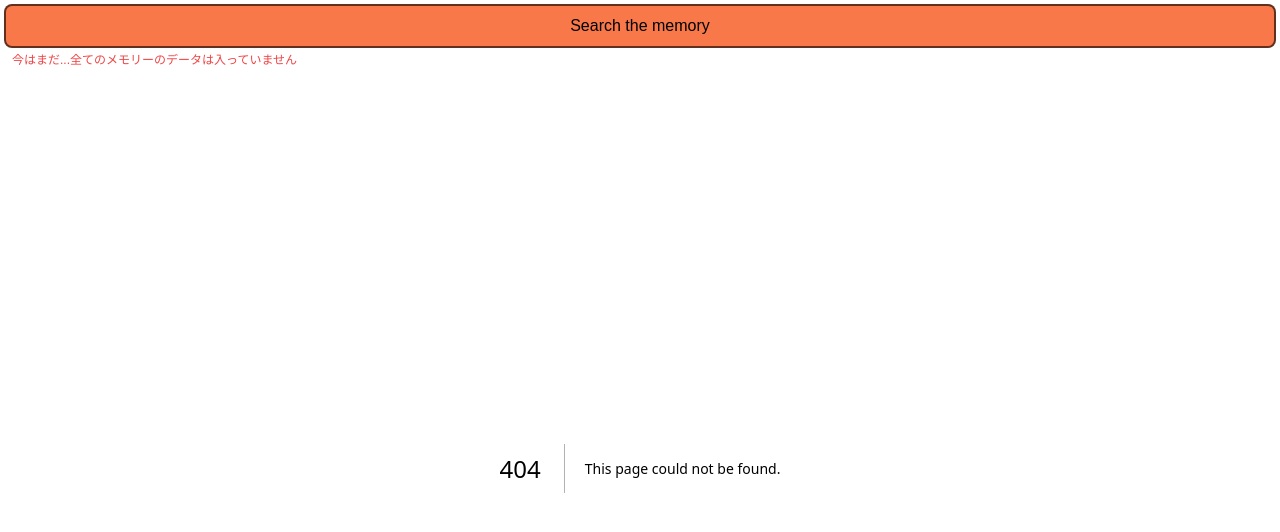
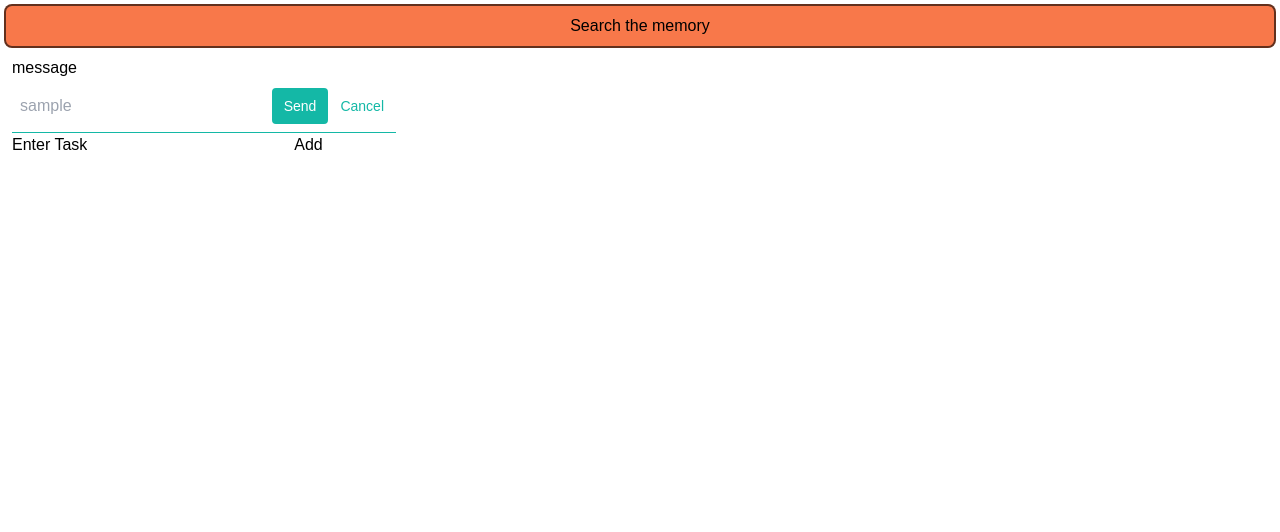
Before and after one commit to doz13189/search-the-hero, a Next.js app: page /message in a window 1280 px wide. Before the commit this address had no page. Shown: the top 532 px of the page. Built offline with nearby package versions, Linux system fonts and the light colour scheme; a web font is replaced by a local one.

Commit message:
chore: fix

```diff
--- /dev/null
+++ b/app/_data/message/object.json
@@ -0,0 +1 @@
+"hello"
--- /dev/null
+++ b/app/_lib/handler/message.ts
@@ -0,0 +1,22 @@
+export const writeMessage = async (message: string) => {
+	const response = await fetch(`${process.env.API_URL}/api/message`, {
+		method: "POST",
+		headers: {
+			"Content-Type": "application/json",
+		},
+		next: { revalidate: 10 },
+		body: JSON.stringify({ message }),
+	});
+
+	// if (response.ok) {
+	// 	const data = await response.json();
+	// 	const result = MemoriesSchema.safeParse(data);
+	// 	if (result.success) {
+	// 		return result.data;
+	// 	}
+
+	// 	throw new Error("Invalid response data");
+	// }
+	// console.error(response);
+	// throw new Error(`HTTP error ${response.status}`);
+};
--- /dev/null
+++ b/app/api/message/route.ts
@@ -0,0 +1,27 @@
+import path from "path";
+import { writeFile } from "fs/promises";
+import { NextRequest, NextResponse } from "next/server";
+
+export async function POST(request: NextRequest) {
+	try {
+		const requestBody = await request.json();
+		const filePath = path.join(
+			process.cwd(),
+			"app/_data/message",
+			"object.json",
+		);
+
+		await writeFile(filePath, JSON.stringify(requestBody));
+
+		return NextResponse.json(
+			{ message: "Message written successfully" },
+			{ status: 200 },
+		);
+	} catch (error) {
+		console.error(error);
+		return NextResponse.json(
+			{ message: "Internal Server Error" },
+			{ status: 200 },
+		);
+	}
+}
--- a/app/layout.tsx
+++ b/app/layout.tsx
@@ -35,17 +35,6 @@ export default function RootLayout({
 					>
 						<span>Search the memory</span>
 					</div>
-					<div
-						className="
-						mx-1
-						px-2
-						"
-					>
-						<p className="text-red-500 text-xs">
-							今はまだ...全てのメモリーのデータは入っていません
-						</p>
-					</div>
-
 					{children}
 				</div>
 			</body>
--- /dev/null
+++ b/app/message/_components/send-button.tsx
@@ -0,0 +1,22 @@
+"use client";
+
+import { useRouter } from "next/navigation";
+import { FC } from "react";
+
+export const SendButton: FC<{ handleOnClick: () => void }> = ({
+	handleOnClick,
+}) => {
+	const router = useRouter();
+	return (
+		<button
+			className="flex-shrink-0 bg-teal-500 hover:bg-teal-700 border-teal-500 hover:border-teal-700 text-sm border-4 text-white py-1 px-2 rounded"
+			type="button"
+			onClick={() => {
+				handleOnClick();
+				router.push("/message");
+			}}
+		>
+			Send
+		</button>
+	);
+};
--- /dev/null
+++ b/app/message/_components/send-by-api.tsx
@@ -0,0 +1,30 @@
+"use server";
+
+import { writeMessage } from "@/app/_lib/handler/message";
+import { SendButton } from "./send-button";
+
+export const handleOnClick = () => {
+	writeMessage("Hello, World!");
+};
+
+export const SendByApi = () => {
+	return (
+		<form className="w-full max-w-sm">
+			<div className="flex items-center border-b border-teal-500 py-2">
+				<input
+					className="appearance-none bg-transparent border-none w-full text-gray-700 mr-3 py-1 px-2 leading-tight focus:outline-none"
+					type="text"
+					placeholder="sample"
+					aria-label="Full name"
+				/>
+				<SendButton handleOnClick={handleOnClick} />
+				<button
+					className="flex-shrink-0 border-transparent border-4 text-teal-500 hover:text-teal-800 text-sm py-1 px-2 rounded"
+					type="button"
+				>
+					Cancel
+				</button>
+			</div>
+		</form>
+	);
+};
--- /dev/null
+++ b/app/message/_components/send-by-server-actions.tsx
@@ -0,0 +1,26 @@
+"use client";
+
+import { writeMessage } from "../actions";
+import { useFormState } from "react-dom";
+
+const initialState = {
+	message: "",
+};
+
+
+export const SendByServerActions = () => {
+	const [state, formAction] = useFormState(writeMessage, initialState);
+
+	return (
+		<form action={formAction}>
+			<label htmlFor="message">Enter Task</label>
+			<input type="text" id="message" name="message" required />
+			<button type="submit" >
+				Add
+			</button>
+			<p aria-live="polite" className="sr-only" role="status">
+				{state?.message}
+			</p>
+		</form>
+	);
+};
--- /dev/null
+++ b/app/message/actions.ts
@@ -0,0 +1,21 @@
+"use server";
+import path from "path";
+import { writeFile } from "fs/promises";
+
+export async function writeMessage(
+    prevState: {
+        message: string;
+      },
+      formData: FormData,
+  ) {
+    console.log("message", formData.get("message"))
+    const filePath = path.join(
+        process.cwd(),
+        "app/_data/message",
+        "object.json",
+    );
+
+    await writeFile(filePath, JSON.stringify(formData.get("message")));
+
+    return { message: "Message written successfully" };
+  }
--- /dev/null
+++ b/app/message/page.tsx
@@ -0,0 +1,14 @@
+import { SendByApi } from "./_components/send-by-api";
+import { SendByServerActions } from "./_components/send-by-server-actions";
+
+export default async function Message() {
+	return (
+		<main className="py-1 px-3">
+			<div className="mb-3">
+				{"message"}
+				<SendByApi />
+				<SendByServerActions />
+			</div>
+		</main>
+	);
+}
--- /dev/null
+++ b/app/search/_components/edit-filter-button.tsx
@@ -0,0 +1,30 @@
+"use client";
+
+import { useRouter } from "next/navigation";
+import { FC } from "react";
+import { createQuery } from "./search";
+
+export const EditFilterButton: FC<{ rarity: string; tags: string[] }> = ({
+	rarity,
+	tags,
+}) => {
+	const router = useRouter();
+	return (
+		<button
+			type="submit"
+			className="
+			my-1
+			px-4
+			py-1
+			text-sm
+			bg-yellow
+			border-2
+			border-grey
+			rounded-lg
+		"
+			onClick={() => router.push(`/search?${createQuery(rarity, tags)}`)}
+		>
+			Edit Filters
+		</button>
+	);
+};
--- /dev/null
+++ b/app/search/layout.tsx
@@ -0,0 +1,22 @@
+export default function RootLayout({
+	children,
+}: Readonly<{
+	children: React.ReactNode;
+}>) {
+	return (
+		<div>
+			<div
+				className="
+						mx-1
+						px-2
+						"
+			>
+				<p className="text-red-500 text-xs">
+					今はまだ...全てのメモリーのデータは入っていません
+				</p>
+			</div>
+
+			{children}
+		</div>
+	);
+}
```
